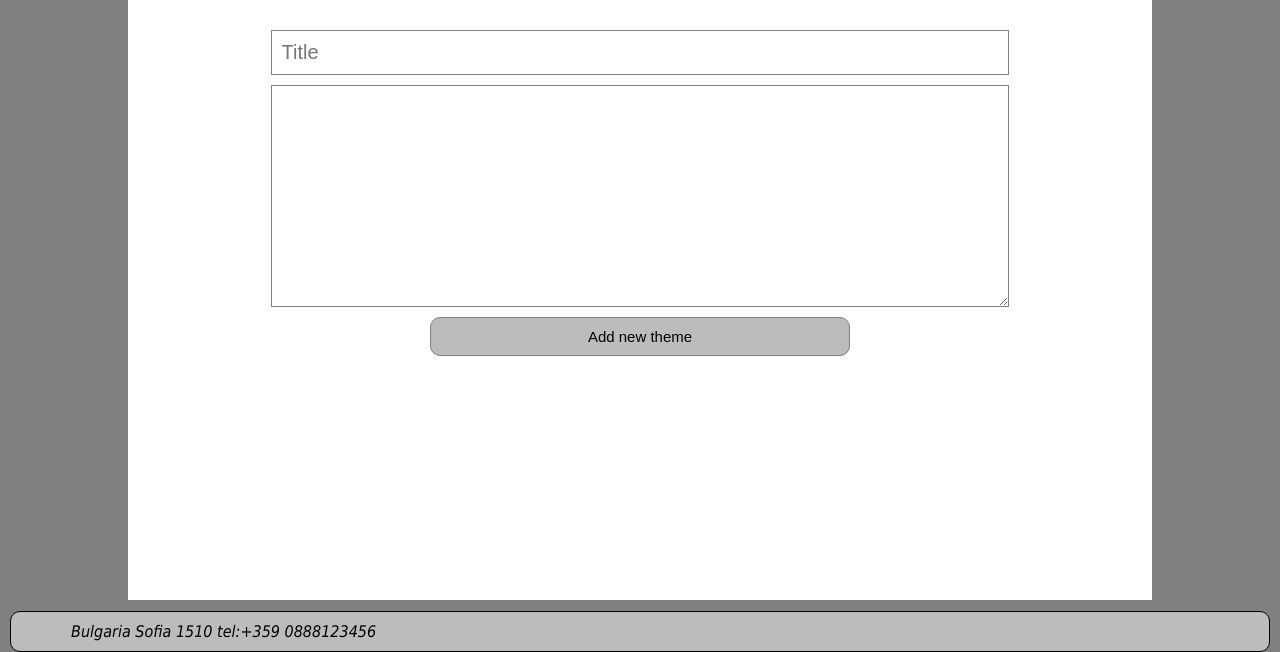
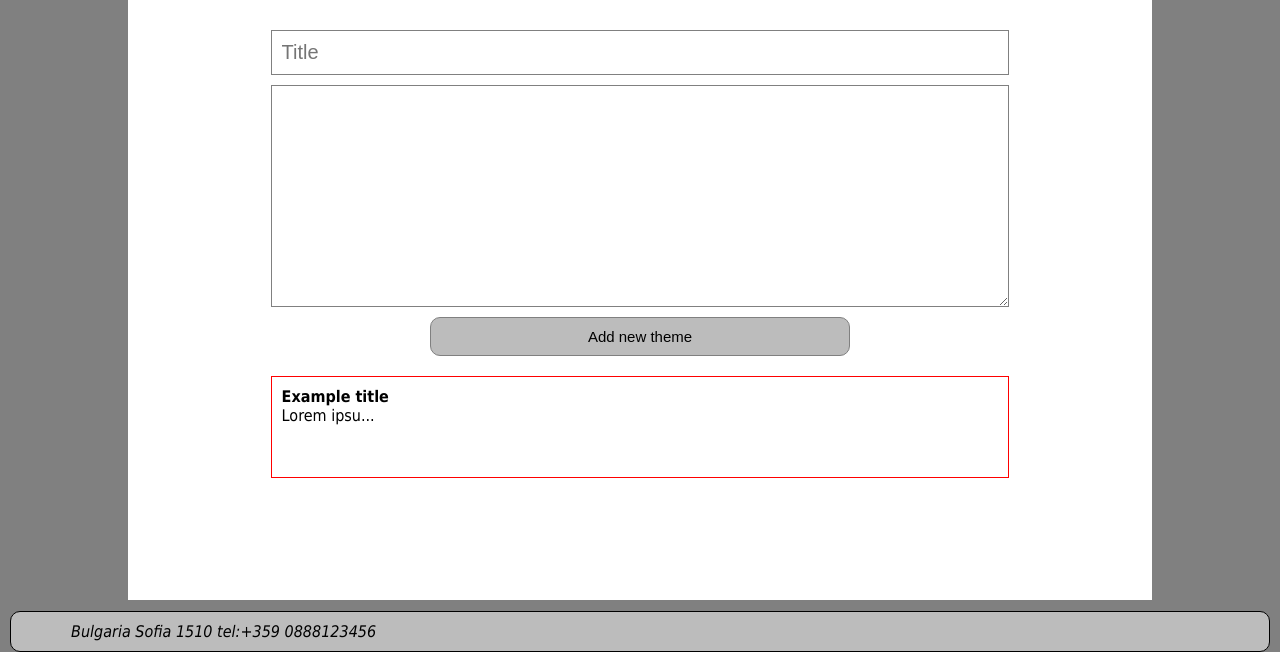
Before and after one commit to rafailov/PHP-Teamwork-Forum, a PHP site: page / in a window 1280 px wide. Shown: the part 327-979 px from the top of the page. Run offline with PHP 8.4, Linux system fonts and the light colour scheme.

Commit message:
Add functionality to themes

```diff
--- a/index.php
+++ b/index.php
@@ -34,11 +34,20 @@
 					echo "<h4>";
 					echo htmlentities($title);
 					echo "</h4>";
-					echo "<br>";
-					echo htmlentities($content);
+					echo "<span>" . htmlentities($content) . "</span>";
 					echo "</div>";
 				}
 				?>
+                <div class="article">
+                    <h4>Example title</h4>
+                    <span>Lorem ipsum dolor sit amet, consectetur adipiscing elit. Pellentesque sed ultricies ipsum.
+                        Nullam id lacus eleifend, feugiat neque a, posuere turpis. Vestibulum et facilisis odio, ut ultricies sem.
+                        Proin id felis vel libero maximus pulvinar sit amet id quam. Fusce est diam, bibendum eget mauris quis,
+                        cursus lacinia arcu. Aliquam quis consequat est. Cras dui velit, tempus sed cursus sit amet, placerat at arcu.
+                        Morbi eget varius dui. Nam gravida ligula eu ligula ullamcorper, eget faucibus arcu porta. Vivamus vitae volutpat nulla.
+                        Phasellus ut consequat justo. Quisque in hendrerit nibh. Vestibulum sodales ornare metus id auctor.
+                        Sed nunc dui, cursus vel orci sed, finibus pellentesque libero. Duis vulputate ut elit in auctor.</span>
+                </div>
 			</div>
 		</section>
 
--- /dev/null
+++ b/scripts/script.js
@@ -0,0 +1,14 @@
+var themes = document.getElementsByClassName('article');
+for (var i = 0; i < themes.length; i++){
+    var currentTheme = themes.item(i);
+    var previousContent = currentTheme.getElementsByTagName('span')[0].innerText;
+    if (previousContent.length > 10){
+        var newContent = previousContent.substr(0, 10) + "...";
+        currentTheme.getElementsByTagName('span')[0].innerText = newContent;
+
+        currentTheme.addEventListener("click", function (){
+            currentTheme.getElementsByTagName('span')[0].innerText = previousContent;
+            currentTheme.style.height = "auto";
+        });
+    }
+}
--- a/styles/main.css
+++ b/styles/main.css
@@ -111,7 +111,7 @@ textarea {
 
 .article {
     width: 70%;
-    height: 150px;
+    height: 80px;
     border: 1px solid red;
 	margin: 20px auto 10px;
 	padding: 10px;
```
